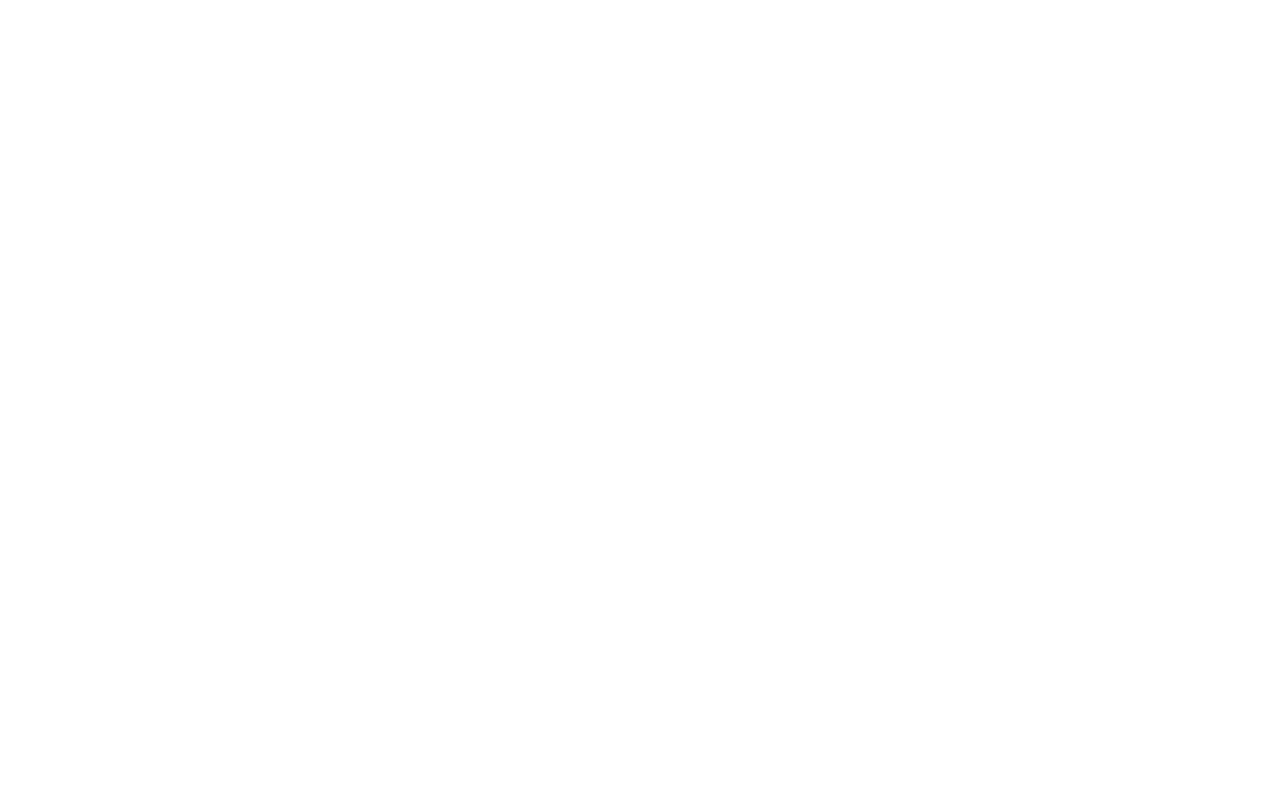
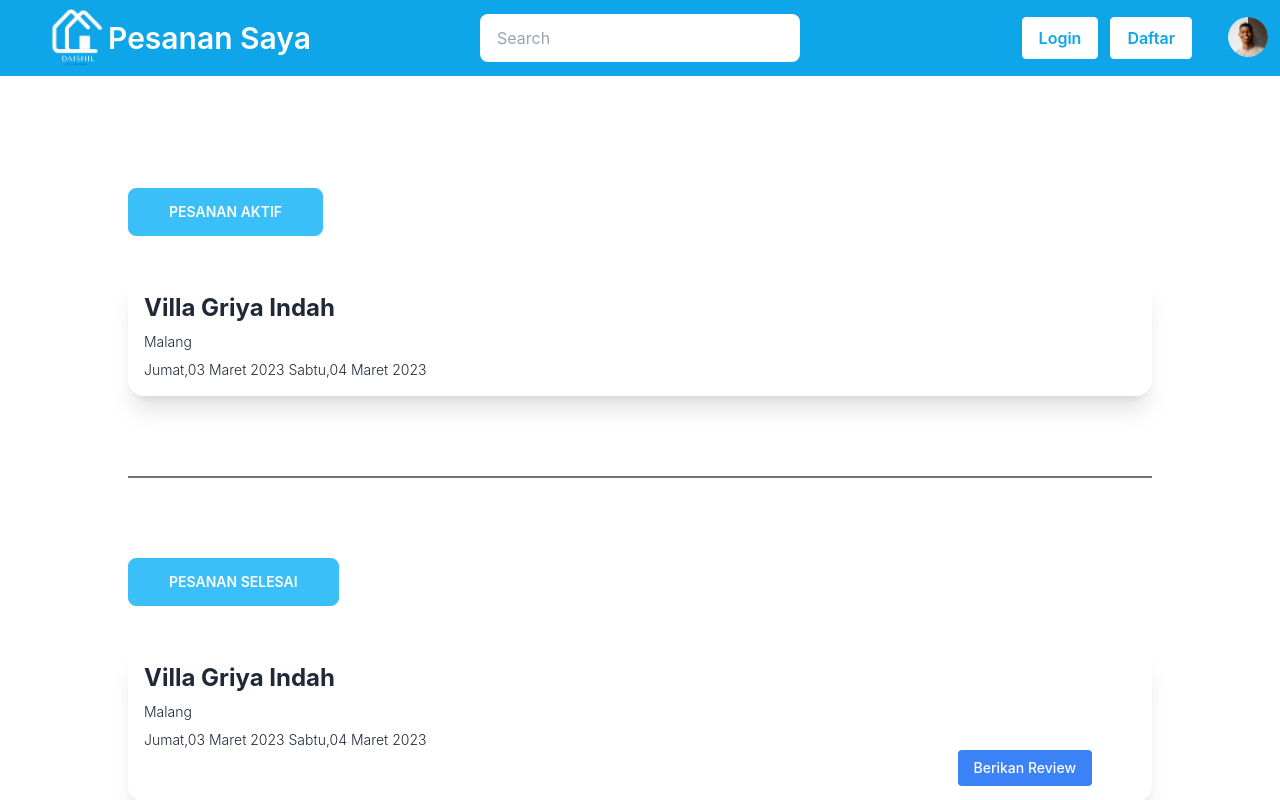
Before and after one commit to IMMERSIVE-AIRBNB-APP-PROJECT-GROUP-5/IMMERSIVE-AIRBNB-APP-PROJECT-FRONTEND, a React app: page /Pesanan in a window 1280 px wide. Before the commit this address had no page. Shown: the top 800 px of the page. Built offline with nearby package versions, Linux system fonts and the light colour scheme; the HTML template or start-up script is replaced by a standard one.

Commit message:
add pesanan

```diff
--- a/package.json
+++ b/package.json
@@ -14,7 +14,7 @@
     "@types/yup": "^0.32.0",
     "axios": "^1.4.0",
     "daisyui": "^3.1.0",
-    "formik": "^2.4.1",
+    "formik": "^2.4.2",
     "react": "^18.2.0",
     "react-cookie": "^4.1.1",
     "react-dom": "^18.2.0",
--- a/src/App.tsx
+++ b/src/App.tsx
@@ -9,6 +9,7 @@
 import Sewakan from "./pages/Sewakan";
 // import Disewakan from "./pages/Disewakan";
 import Riview from "./pages/Riview";
+import Pesanan from "./pages/Pesanan";
 
 const App = () => {
   return (
@@ -21,6 +22,7 @@
           {/* <Route path="/Profil" element={<Profil />} /> */}
           <Route path="/Detail" element={<Detail />} />
           <Route path="/Sewakan" element={<Sewakan />} />
+          <Route path="/Pesanan" element={<Pesanan />} />
           {/* <Route path="/Sewakan" element={<Disewakan />} /> */}
           <Route path="/Review" element={<Riview />} />
         </Routes>
--- a/src/pages/Login.tsx
+++ b/src/pages/Login.tsx
@@ -1,6 +1,6 @@
 import React, { useState } from "react";
 import { useNavigate, Link } from "react-router-dom";
-import Swal from "sweetalert2";
+// import Swal from "sweetalert2";
 import { FaEye, FaEyeSlash } from "react-icons/fa";
 import { useFormik } from "formik";
 import * as Yup from "yup";
--- a/src/pages/Pesanan.tsx
+++ b/src/pages/Pesanan.tsx
@@ -1,7 +1,58 @@
 import React from "react";
+import Navbar from "../components/Navbar";
+import Footer from "../components/Footer";
 
 const Pesanan = () => {
-  return <div>Pesanan</div>;
+  return (
+    <>
+      <Navbar label="Pesanan Saya" />
+      <div className="w-[80%] mx-auto mt-28">
+        <button className="btn btn-info text-white px-10">Pesanan Aktif</button>
+      </div>
+      <div className="collapse bg-white shadow-xl w-[80%] mx-auto mt-10">
+        <input type="checkbox" />
+        <div className="collapse-title text-xl font-medium">
+          <h1 className="text-2xl font-bold">Villa Griya Indah</h1>
+          <p className="text-sm font-light my-2">Malang</p>
+          <p className="text-sm font-light">
+            Jumat,03 Maret 2023 Sabtu,04 Maret 2023
+          </p>
+        </div>
+        <div className="collapse-content">
+          <p className="text-sm font-light">Nomor Pesanan : ashjdjhsf1234</p>
+        </div>
+      </div>
+
+      <hr className="my-20 border-t-2 border-gray-500 w-[80%] mx-auto" />
+
+      <div className="w-[80%] mx-auto">
+        <button className="btn btn-info text-white px-10">
+          Pesanan Selesai
+        </button>
+      </div>
+      <div className="collapse bg-white shadow-xl w-[80%] mx-auto mt-10">
+        <input type="checkbox" />
+        <div className="collapse-title text-xl font-medium">
+          <h1 className="text-2xl font-bold">Villa Griya Indah</h1>
+          <p className="text-sm font-light my-2">Malang</p>
+          <p className="text-sm font-light">
+            Jumat,03 Maret 2023 Sabtu,04 Maret 2023
+          </p>
+          <div className="flex justify-end">
+            <button className="bg-blue-500 hover:bg-blue-700 text-white text-sm py-2 px-4 rounded mr-3">
+              Berikan Review
+            </button>
+          </div>
+        </div>
+        <div className="collapse-content">
+          <p className="text-sm font-light">Nomor Pesanan : ashjdjhsf1234</p>
+        </div>
+      </div>
+      <div className="mt-32">
+        <Footer />
+      </div>
+    </>
+  );
 };
 
 export default Pesanan;
--- a/src/pages/Signup.tsx
+++ b/src/pages/Signup.tsx
@@ -1,6 +1,6 @@
 import React, { useState } from "react";
 import { useNavigate, Link } from "react-router-dom";
-import Swal from "sweetalert2";
+// import Swal from "sweetalert2";
 import { FaEye, FaEyeSlash } from "react-icons/fa";
 import { useFormik } from "formik";
 import * as Yup from "yup";
```
Also changed, not shown: 2 other files (tests, documents, lock files or other folders).
